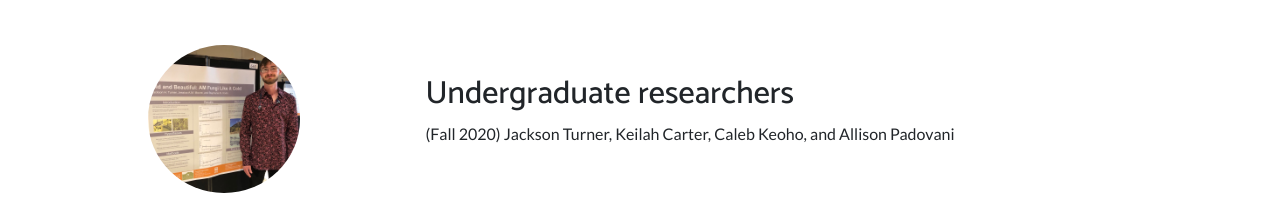
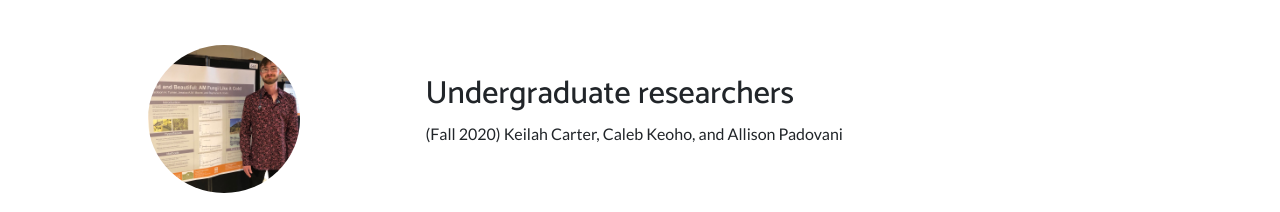
Before and after one commit to KivlinLab/KivlinLab.github.io, a website: page index.html in a window 1280 px wide. Shown: the part 3081-3293 px from the top of the page. Drawn offline with Linux system fonts and the light colour scheme; files whose address does not match are found by name.

Commit message:
Update index.html

```diff
--- a/index.html
+++ b/index.html
@@ -179,7 +179,7 @@
         <div class="col-lg-9">
           <div class="p-5">
             <h5 class="display-5">Undergraduate researchers</h5>
-            <p>(Fall 2020) Jackson Turner, Keilah Carter, Caleb Keoho, and Allison Padovani</p>
+            <p>(Fall 2020) Keilah Carter, Caleb Keoho, and Allison Padovani</p>
           </div>
         </div>
       </div>
```
